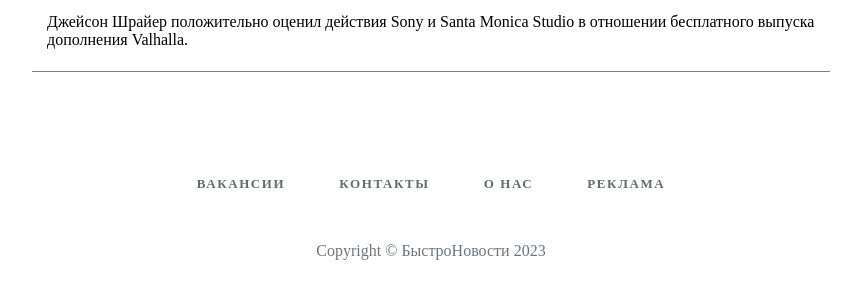
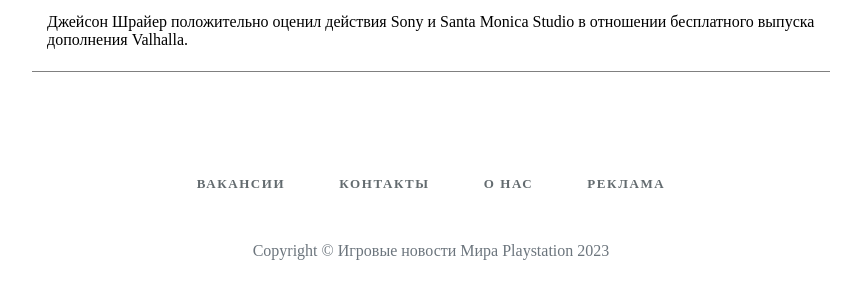
Before and after one commit to DSolight/task5.11.1, a plain HTML site: page index.html in a window 1280 px wide. Shown: the part 3695-3993 px from the top of the page, without its empty margins (209-1070 px from the left). Drawn offline with Linux system fonts and the light colour scheme.

Commit message:
third commit

```diff
--- a/index.html
+++ b/index.html
@@ -86,7 +86,7 @@
                 <a href="#">Реклама</a>
             </div>
 
-            <div class="copyright">Copyright &copy; БыстроНовости 2023</div>
+            <div class="copyright">Copyright &copy; Игровые новости Мира Playstation 2023</div>
         </footer>
     </body>
 </html>
```
